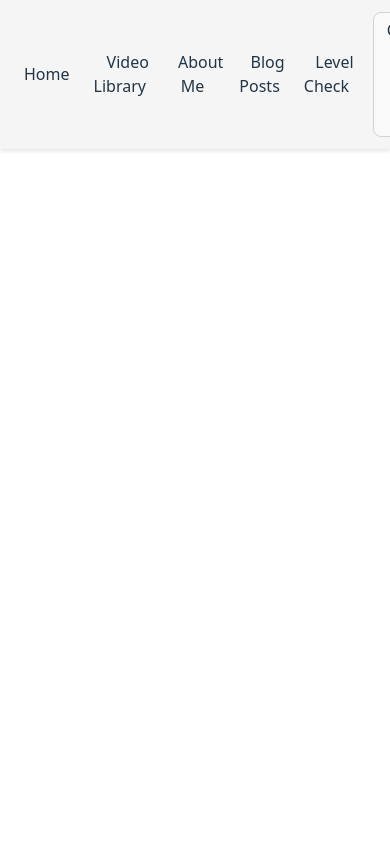
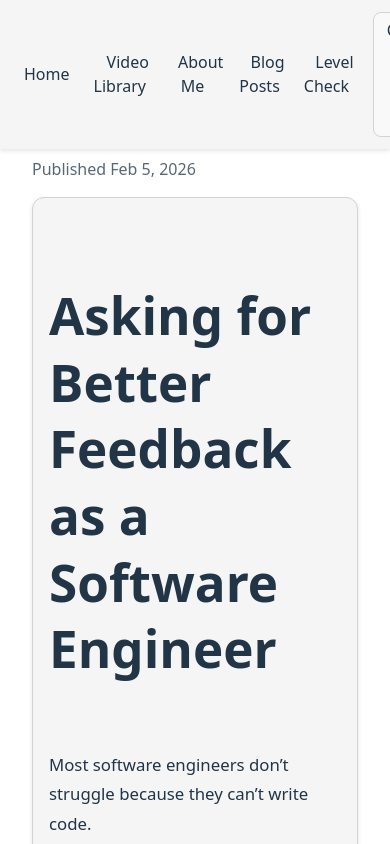
Before and after one commit to bdeckard92/SelfAwareSoftware, a React (Vite) app: page /blog/1 in a window 390 px wide. Shown: the top 844 px of the page. Built offline with nearby package versions, Linux system fonts and the light colour scheme.

Commit message:
adds tool tips, updates how blogs render, and advice scroll

```diff
--- a/src/App.jsx
+++ b/src/App.jsx
@@ -8,6 +8,7 @@ import Home from "./components/home/Home";
 import VideoList from "./components/videoList/VideoList";
 import About from "./components/about/About";
 import Blog from "./components/blog/Blog";
+import BlogPost from "./components/blog/BlogPost";
 import AssessmentQuiz from "./components/assessment/AssessmentQuiz";
 
 function App() {
@@ -46,6 +47,7 @@ function App() {
         <Route path="/videos" element={<VideoList />} />
         <Route path="/about" element={<About/>}/>
         <Route path="/blog" element={<Blog/>}/>
+        <Route path="/blog/:episodeId" element={<BlogPost/>}/>
         <Route path="/assessment" element={<AssessmentQuiz/>}/>
       </Routes>
     </>
--- a/src/components/blog/Blog.css
+++ b/src/components/blog/Blog.css
@@ -34,36 +34,20 @@
 }
 
 .blog-card-toggle {
+  display: inline-flex;
+  align-items: center;
+  justify-content: center;
   margin-top: 0.75rem;
+  text-decoration: none;
+  border-radius: 8px;
+  border: 1px solid var(--border-color);
+  background-color: var(--button-bg);
+  color: var(--button-text);
+  padding: 0.6rem 1.1rem;
 }
 
-.blog-reader {
-  margin: 2rem auto 0;
-  width: min(900px, 100%);
-  background-color: var(--surface-color);
-  border: 1px solid var(--border-color);
-  border-radius: 12px;
-  box-shadow: 0 2px 4px var(--shadow-color);
-  padding: 1.5rem;
-}
-
-.blog-reader article {
-  text-align: left;
-  max-width: 72ch;
-  margin: 0;
-  line-height: 1.75;
-}
-
-.blog-reader article h1,
-.blog-reader article h2,
-.blog-reader article h3 {
-  line-height: 1.3;
-}
-
-.blog-reader article p,
-.blog-reader article li,
-.blog-reader article blockquote {
-  font-size: 1.05rem;
+.blog-card-toggle:hover {
+  border-color: var(--button-border-hover);
 }
 
 @media (max-width: 1024px) {
@@ -79,8 +63,4 @@
     flex-basis: 100%;
     max-width: 100%;
   }
-
-  .blog-reader {
-    padding: 1rem;
-  }
 }
--- a/src/components/blog/Blog.jsx
+++ b/src/components/blog/Blog.jsx
@@ -1,4 +1,5 @@
 import { useState } from "react";
+import { Link } from "react-router-dom";
 import "./Blog.css";
 import blogList from "../../utils/blogs.jsx";
 import { filterByKeywords } from "../../utils/filterByKeywords";
@@ -7,13 +8,8 @@ import KeywordSearch from "../search/KeywordSearch";
 import SortToggle from "../sort/SortToggle";
 
 const Blog = () => {
-  const [blogToShow, setBlogToShow] = useState(null);
   const [searchTerm, setSearchTerm] = useState("");
   const [sortOrder, setSortOrder] = useState(SORT_ORDER.NEWEST);
-
-  const showBlogBody = (id) => {
-    setBlogToShow((prev) => (prev === id ? null : id));
-  };
 
   const formatPublishDate = (dateCreated) => {
     if (!dateCreated) {
@@ -62,17 +58,15 @@ const Blog = () => {
       <h2 className="blog-card-title">{blog.title}</h2>
       <p className="blog-card-subtitle">{getBlogSubtitle(blog.body)}</p>
       <p className="blog-card-date">Published {formatPublishDate(blog.dateCreated)}</p>
-      <button
+      <Link
         className="blog-card-toggle"
-        type="button"
-        onClick={() => showBlogBody(blog.episode)}
+        to={`/blog/${blog.episode}`}
+        title="Open this post on its own page"
       >
-        {blogToShow === blog.episode ? "Hide Post" : "Read Post"}
-      </button>
+        Read Post
+      </Link>
     </section>
   ));
-
-  const activeBlog = blogList.find((blog) => blog.episode === blogToShow);
 
   return (
     <>
@@ -85,7 +79,6 @@ const Blog = () => {
       />
       <SortToggle value={sortOrder} onChange={setSortOrder} />
       <div className="blog-list">{showBlogCards}</div>
-      {activeBlog && <section className="blog-reader">{activeBlog.body}</section>}
     </>
   );
 };
--- /dev/null
+++ b/src/components/blog/BlogPost.css
@@ -0,0 +1,67 @@
+.blog-post-page {
+  width: min(920px, 100%);
+  margin: 0 auto;
+  text-align: left;
+}
+
+.blog-post-header {
+  display: flex;
+  justify-content: space-between;
+  align-items: center;
+  gap: 1rem;
+  margin-bottom: 1rem;
+  flex-wrap: wrap;
+}
+
+.blog-post-date {
+  margin: 0;
+  opacity: 0.75;
+}
+
+.blog-back-btn {
+  display: inline-flex;
+  align-items: center;
+  justify-content: center;
+  text-decoration: none;
+  border-radius: 8px;
+  border: 1px solid var(--border-color);
+  background-color: var(--button-bg);
+  color: var(--button-text);
+  padding: 0.6rem 1rem;
+  font-weight: 600;
+}
+
+.blog-back-btn:hover {
+  border-color: var(--button-border-hover);
+}
+
+.blog-post-content {
+  background-color: var(--surface-color);
+  border: 1px solid var(--border-color);
+  border-radius: 12px;
+  box-shadow: 0 2px 4px var(--shadow-color);
+  padding: 1.5rem;
+}
+
+.blog-post-content article,
+.blog-post-content {
+  line-height: 1.75;
+}
+
+.blog-post-content h1,
+.blog-post-content h2,
+.blog-post-content h3 {
+  line-height: 1.3;
+}
+
+.blog-post-content p,
+.blog-post-content li,
+.blog-post-content blockquote {
+  font-size: 1.05rem;
+}
+
+@media (max-width: 640px) {
+  .blog-post-content {
+    padding: 1rem;
+  }
+}
--- /dev/null
+++ b/src/components/blog/BlogPost.jsx
@@ -0,0 +1,47 @@
+import { Link, useParams } from 'react-router-dom';
+import blogList from '../../utils/blogs.jsx';
+import './BlogPost.css';
+
+const formatPublishDate = (dateCreated) => {
+  if (!dateCreated) {
+    return 'Publish date unavailable';
+  }
+
+  return new Date(dateCreated).toLocaleDateString('en-US', {
+    month: 'short',
+    day: 'numeric',
+    year: 'numeric',
+  });
+};
+
+const BlogPost = () => {
+  const { episodeId } = useParams();
+  const episode = Number(episodeId);
+  const blog = blogList.find((entry) => entry.episode === episode);
+
+  if (!blog) {
+    return (
+      <section className="blog-post-page">
+        <h1>Blog Post Not Found</h1>
+        <p>The post you are looking for does not exist.</p>
+        <Link className="blog-back-btn" to="/blog" data-tooltip="Escape this void and return to the wild selection of all posts">
+          Back to All Blogs
+        </Link>
+      </section>
+    );
+  }
+
+  return (
+    <section className="blog-post-page">
+      <div className="blog-post-header">
+        <Link className="blog-back-btn" to="/blog" data-tooltip="Escape this blog post and return to the wild selection of all posts">
+          Back to All Blogs
+        </Link>
+        <p className="blog-post-date">Published {formatPublishDate(blog.dateCreated)}</p>
+      </div>
+      <section className="blog-post-content">{blog.body}</section>
+    </section>
+  );
+};
+
+export default BlogPost;
--- a/src/components/navigation/NavBar.css
+++ b/src/components/navigation/NavBar.css
@@ -42,3 +42,25 @@
 .theme-toggle:hover {
   border-color: var(--button-border-hover);
 }
+
+/* ─── Tooltip positioning for navbar (below instead of above) ────────────── */
+.nav-inner a[data-tooltip]:hover::after,
+.nav-inner button[data-tooltip]:hover::after {
+  bottom: auto;
+  top: 125%;
+}
+
+.nav-inner a[data-tooltip]:hover::before,
+.nav-inner button[data-tooltip]:hover::before {
+  bottom: auto;
+  top: 120%;
+  border: 5px solid transparent;
+  border-bottom-color: rgba(33, 53, 71, 0.95);
+  border-top-color: transparent;
+}
+
+body[data-theme='dark'] .nav-inner a[data-tooltip]:hover::before,
+body[data-theme='dark'] .nav-inner button[data-tooltip]:hover::before {
+  border-bottom-color: rgba(255, 255, 255, 0.95);
+  border-top-color: transparent;
+}
--- /dev/null
+++ b/src/components/quoteScroller/QuoteScroller.css
@@ -0,0 +1,60 @@
+.quote-scroller {
+  width: 100%;
+  background: linear-gradient(to right, var(--surface-color), var(--bg-color), var(--surface-color));
+  padding: 1rem 0;
+  margin-top: 2rem;
+  border-top: 1px solid var(--border-color);
+  border-bottom: 1px solid var(--border-color);
+  overflow: hidden;
+}
+
+.quotes-track {
+  display: flex;
+  gap: 2rem;
+  animation: scroll-quotes 30s linear infinite;
+  white-space: nowrap;
+}
+
+@keyframes scroll-quotes {
+  0% {
+    transform: translateX(0);
+  }
+  100% {
+    transform: translateX(-50%);
+  }
+}
+
+.quotes-track:hover {
+  animation-play-state: paused;
+}
+
+.quote-item {
+  flex-shrink: 0;
+  display: flex;
+  align-items: center;
+}
+
+.quote-text {
+  font-style: italic;
+  font-size: 0.95rem;
+  color: var(--text-color);
+  opacity: 0.85;
+  letter-spacing: 0.3px;
+  padding: 0 1rem;
+}
+
+@media (max-width: 768px) {
+  .quote-text {
+    font-size: 0.85rem;
+  }
+
+  .quote-scroller {
+    padding: 0.75rem 0;
+    margin-top: 1.5rem;
+  }
+
+  .quotes-track {
+    gap: 1.5rem;
+    animation: scroll-quotes 25s linear infinite;
+  }
+}
--- /dev/null
+++ b/src/components/quoteScroller/QuoteScroller.jsx
@@ -0,0 +1,31 @@
+import { useState, useEffect } from 'react';
+import blogQuotes from '../../utils/blogQuotes';
+import './QuoteScroller.css';
+
+const QuoteScroller = () => {
+  const [displayQuotes, setDisplayQuotes] = useState([]);
+
+  useEffect(() => {
+    // Shuffle and select random quotes from the blog quotes array
+    const shuffled = [...blogQuotes].sort(() => Math.random() - 0.5);
+    // Use first 5 quotes (or all if less than 5)
+    setDisplayQuotes(shuffled.slice(0, 5));
+  }, []);
+
+  // Duplicate quotes for seamless scrolling
+  const scrollingQuotes = [...displayQuotes, ...displayQuotes];
+
+  return (
+    <div className="quote-scroller">
+      <div className="quotes-track">
+        {scrollingQuotes.map((quote, index) => (
+          <div key={index} className="quote-item">
+            <span className="quote-text">✨ {quote} ✨</span>
+          </div>
+        ))}
+      </div>
+    </div>
+  );
+};
+
+export default QuoteScroller;
--- a/src/index.css
+++ b/src/index.css
@@ -80,3 +80,47 @@ button:focus,
 button:focus-visible {
   outline: 4px auto -webkit-focus-ring-color;
 }
+
+/* ─── Tooltip Styles ──────────────────────────────────────────────────────── */
+[data-tooltip] {
+  position: relative;
+}
+
+[data-tooltip]:hover::after {
+  content: attr(data-tooltip);
+  position: absolute;
+  bottom: 125%;
+  left: 50%;
+  transform: translateX(-50%);
+  padding: 0.5em 0.75em;
+  background-color: rgba(33, 53, 71, 0.95);
+  color: #ffffff;
+  border-radius: 4px;
+  font-size: 0.85em;
+  font-weight: 400;
+  white-space: nowrap;
+  z-index: 1000;
+  pointer-events: none;
+  box-shadow: 0 2px 8px rgba(0, 0, 0, 0.2);
+}
+
+[data-tooltip]:hover::before {
+  content: '';
+  position: absolute;
+  bottom: 120%;
+  left: 50%;
+  transform: translateX(-50%);
+  border: 5px solid transparent;
+  border-top-color: rgba(33, 53, 71, 0.95);
+  z-index: 1000;
+  pointer-events: none;
+}
+
+body[data-theme='dark'] [data-tooltip]:hover::after {
+  background-color: rgba(255, 255, 255, 0.95);
+  color: #242424;
+}
+
+body[data-theme='dark'] [data-tooltip]:hover::before {
+  border-top-color: rgba(255, 255, 255, 0.95);
+}
--- /dev/null
+++ b/src/utils/blogQuotes.js
@@ -0,0 +1,19 @@
+// Key quotes extracted from blog posts for the home page scrolling ticker
+const blogQuotes = [
+  "Most software engineers don't struggle because they can't write code. They struggle because the feedback they get is vague, delayed, or hard to act on.",
+  "If you want better feedback, you need to ask better questions.",
+  "Career growth depends on feedback loops.",
+  "One of the most common sources of frustration in a software engineering career isn't lack of skill. It's unclear expectations.",
+  "Feedback is most useful when it's tied to something specific.",
+  "People are far more candid in private than in group settings.",
+  "If your feedback loop is vague or delayed, growth slows down — even if you're working hard.",
+  "Learning how to ask for — and process — feedback is one of the highest-leverage skills you can build.",
+  "Show up as a learner, not a knower.",
+  "The engineers who tend to grow the fastest are the ones who ask questions more than they assert answers.",
+  "Feedback is a gift, even when it's hard to hear.",
+  "Your job is to understand what matters most to your team and deliver on that.",
+  "Growth happens when you close the gap between your current state and the expectations for the level you want.",
+  "The best engineers I know aren't the smartest. They're the most intentional about their growth.",
+];
+
+export default blogQuotes;
```
Also changed, not shown: src/components/home/Home.jsx (+13 -3 lines), src/components/navigation/NavBar.jsx (+6 -5 lines), 1 other file (tests, documents, lock files or other folders).
